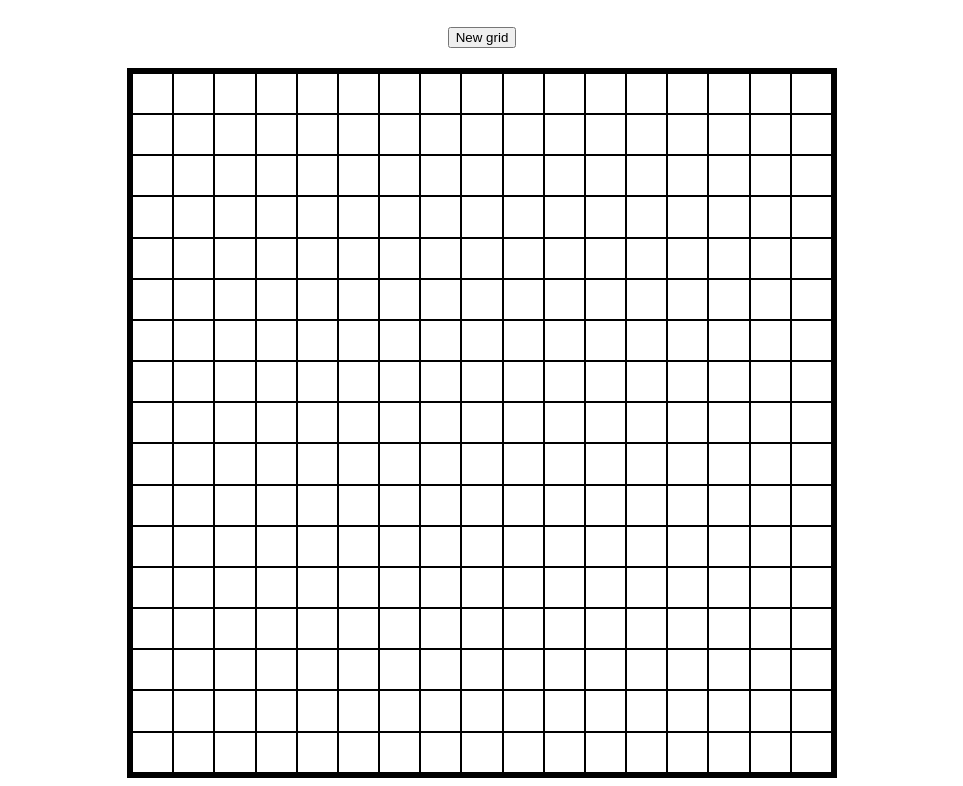
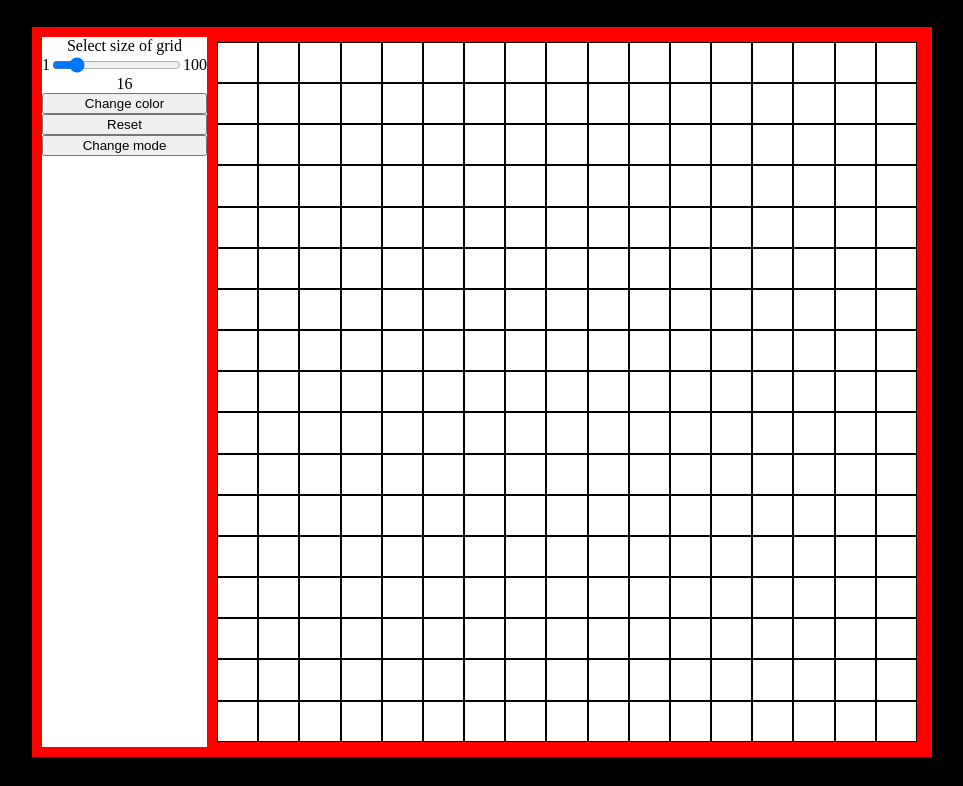
Before and after one commit to RobRusu/Etch-a-Sketch, a plain HTML site: page index.html in a window 1280 px wide. Shown: the part 81-867 px from the top of the page, without its empty margins (158-1121 px from the left). After the commit the page ends 846 px from the top, so only its background shows below. Drawn offline with Linux system fonts and the light colour scheme.

Commit message:
implemented slider for grid size

```diff
--- a/index.html
+++ b/index.html
@@ -9,9 +9,22 @@
 </head>
 <body>
   <h1>Etch-a-Sketch</h1>
-  <div class="menu">
-    <button class="add">New grid</button>
+  <div class="main">
+    <div class="menu">
+      <div class="newGrid">
+        <label for="size">Select size of grid</label>
+        <div class="slider">
+          <p>1</p>
+          <input type="range" name="size" min="1" max="100" class="range" value="16">
+          <p>100</p>
+        </div>
+        <p class="output"></p>
+      </div>
+      <button>Change color</button>
+      <button>Reset</button>
+      <button>Change mode</button>
+    </div>
+    <div class="container"></div>
   </div>
-  <div class="container"></div>
 </body>
 </html>
--- a/script.js
+++ b/script.js
@@ -28,29 +28,31 @@ container.addEventListener('mouseover', () =>{
   });
 });
 
-const btn = document.querySelector('.add');
-btn.addEventListener('click', () =>{
-  let value = prompt("What is the size of your new grid?");
-  size = value * value;
-  if (value > 100){
-    alert('Number needs to be 100 or lower');
+const range = document.querySelector('.range');
+const output = document.querySelector('.output');
+output.textContent = range.value;
+range.oninput = function () {
+  output.textContent = this.value;
+    size = this.value * this.value;
+  if (this.value > 100){
+    output.textContent = 'Number needs to be 100 or lower';
   }else {
     const boxes = document.querySelectorAll('.box');
     boxes.forEach((box) => {
       container.removeChild(box);
     });
-    for (let i = 0; i < value; i++){
+    for (let i = 0; i < this.value; i++){
       const box = document.createElement('div');
       box.classList.add('box');
       container.appendChild(box);
     };
     const box = document.querySelectorAll('.box');
     box.forEach((smallBox) => {
-      for (let i = 0; i < value; i++){
+      for (let i = 0; i < this.value; i++){
       const smallerBox = document.createElement('div');
       smallerBox.classList.add('smallBox');
       smallBox.appendChild(smallerBox);
       }
     });
   }
-});
+};
--- a/style.css
+++ b/style.css
@@ -3,6 +3,7 @@ body {
   justify-content: center;
   align-items: center;
   flex-direction: column;
+  background-color: black;
   gap: 20px;
 }
 
@@ -11,7 +12,7 @@ body {
   flex-direction: column;
   height: 700px;
   width: 700px;
-  border: 5px solid black;
+  border: 5px solid red;
 }
 
 .box {
@@ -24,3 +25,34 @@ body {
   flex: 1;
   border: 1px solid black;
 }
+
+.main {
+  display: flex;
+  border: 10px solid red;
+  background-color: white;
+}
+
+.menu {
+  display: flex;
+  flex-direction: column;
+  border-right: 5px solid red;
+}
+h1 {
+  color: white;
+}
+
+.slider {
+  display: flex;
+  align-items: center;
+  height: 20px;
+}
+
+.output {
+  margin: 0;
+}
+
+.newGrid {
+  display: flex;
+  flex-direction: column;
+  align-items: center;
+}
```
